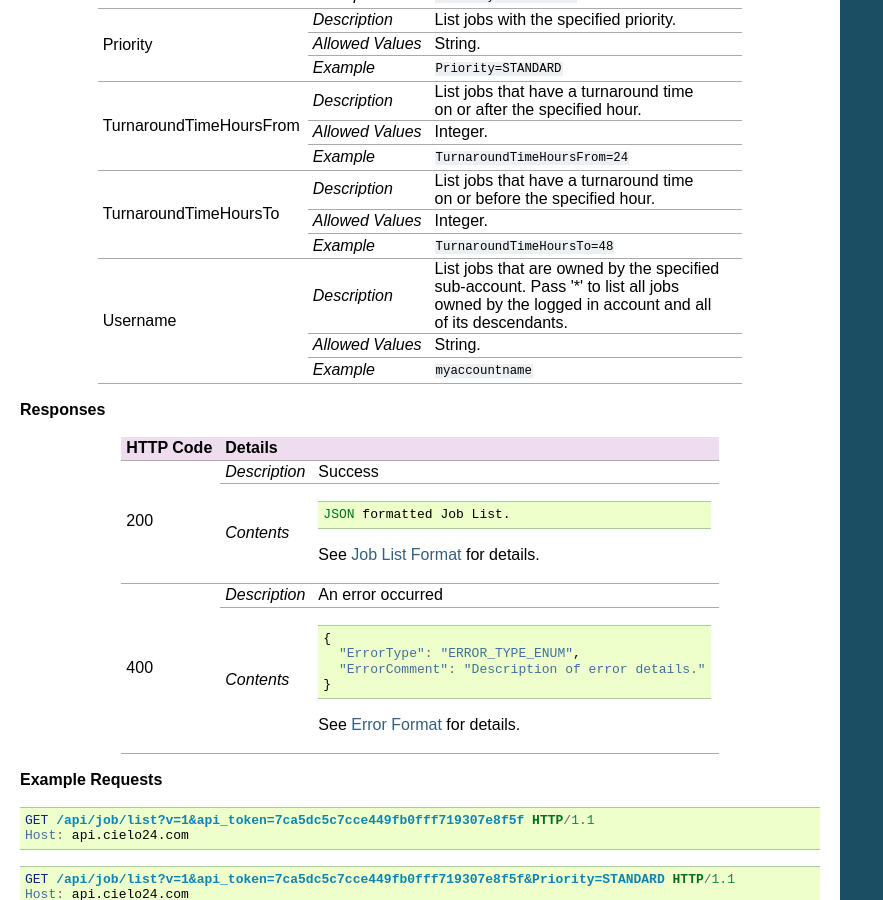
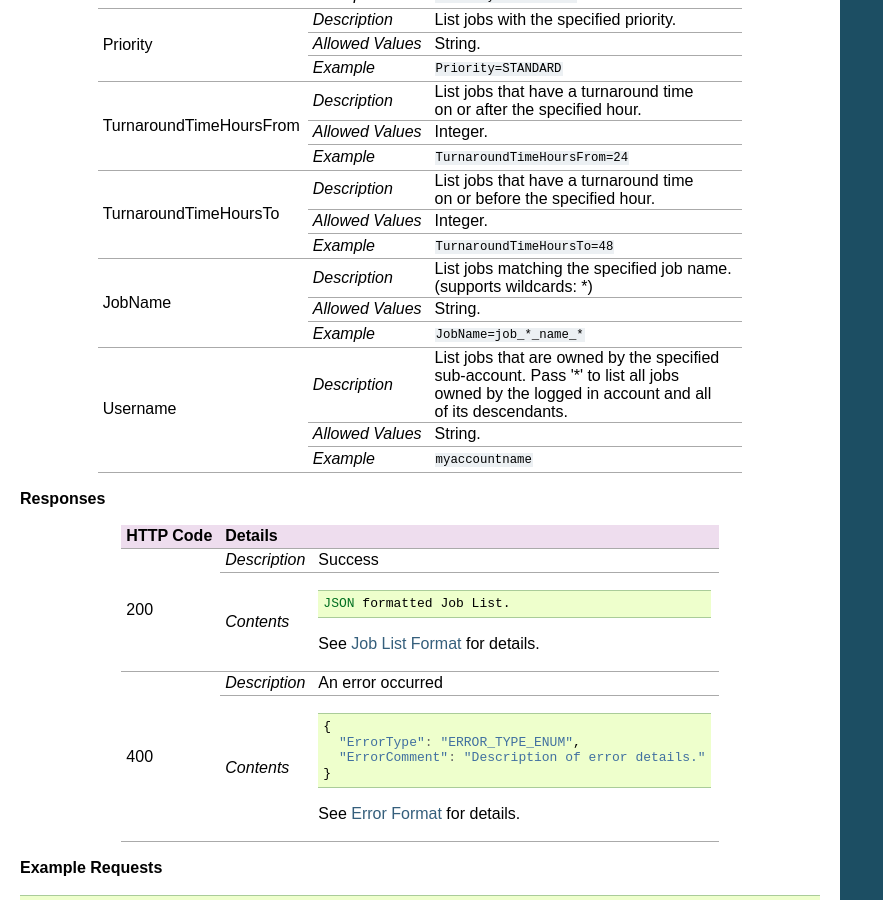
Before and after one commit to cielo24/Docs, a Sphinx documentation site: the page built from api/source/job_control/job_list.rst, in a window 1280 px wide and 900 px high, scrolled down 1353 px. Shown: the whole window, without its empty margins (0-883 px from the left). Built offline with Sphinx 7.4.7, drawn with Linux system fonts in a browser that asks for light colours.

Commit message:
EN-2870: docs JobName update

```diff
--- a/api/source/job_control/job_list.rst
+++ b/api/source/job_control/job_list.rst
@@ -158,6 +158,16 @@ The list is sorted by default to the creation time of the job, descending.
 |                         +------------------+----------------------------------------------------+
 |                         | `Example`        | ``TurnaroundTimeHoursTo=48``                       |
 +-------------------------+------------------+----------------------------------------------------+
+| JobName                 | `Description`    | .. raw:: html                                      |
+|                         |                  |                                                    |
+|                         |                  |  List jobs matching the specified job name.</br>   |
+|                         |                  |  (supports wildcards: *)                           |
+|                         |                  |                                                    |
+|                         +------------------+----------------------------------------------------+
+|                         | `Allowed Values` | String.                                            |
+|                         +------------------+----------------------------------------------------+
+|                         | `Example`        | ``JobName=job_*_name_*``                           |
++-------------------------+------------------+----------------------------------------------------+
 | Username                | `Description`    | .. raw:: html                                      |
 |                         |                  |                                                    |
 |                         |                  |  List jobs that are owned by the specified</br>    |
```
